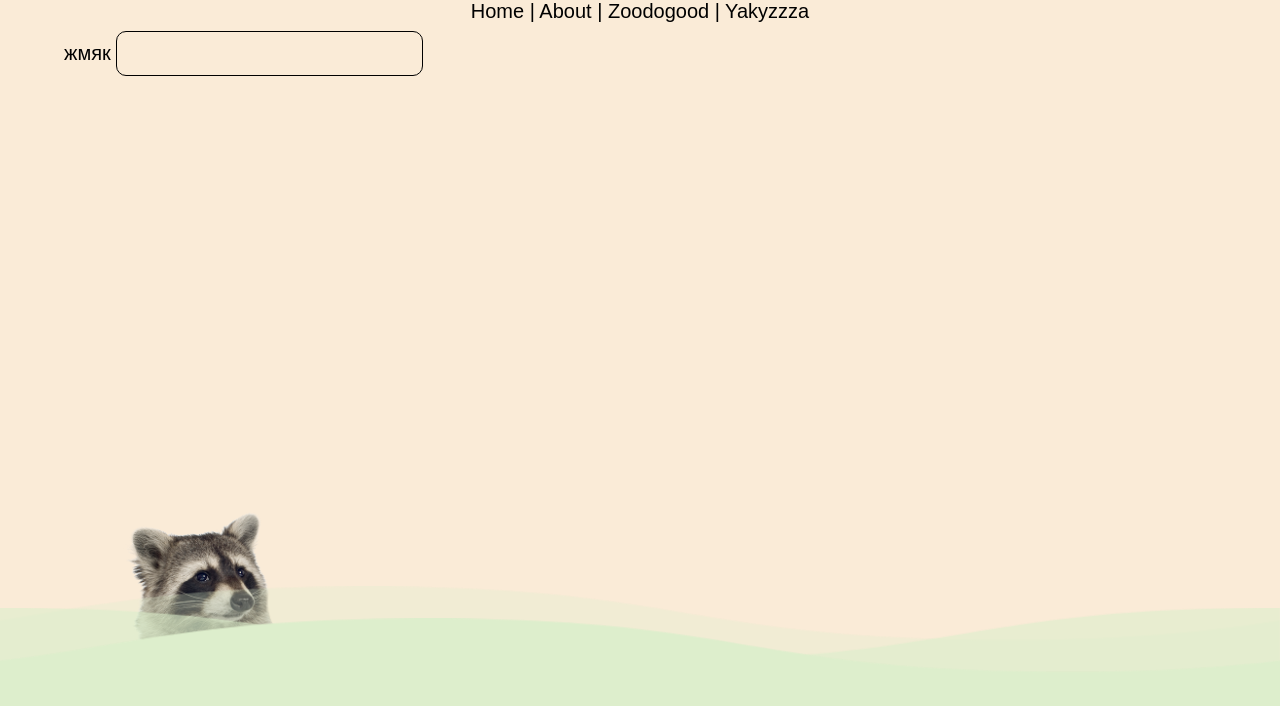
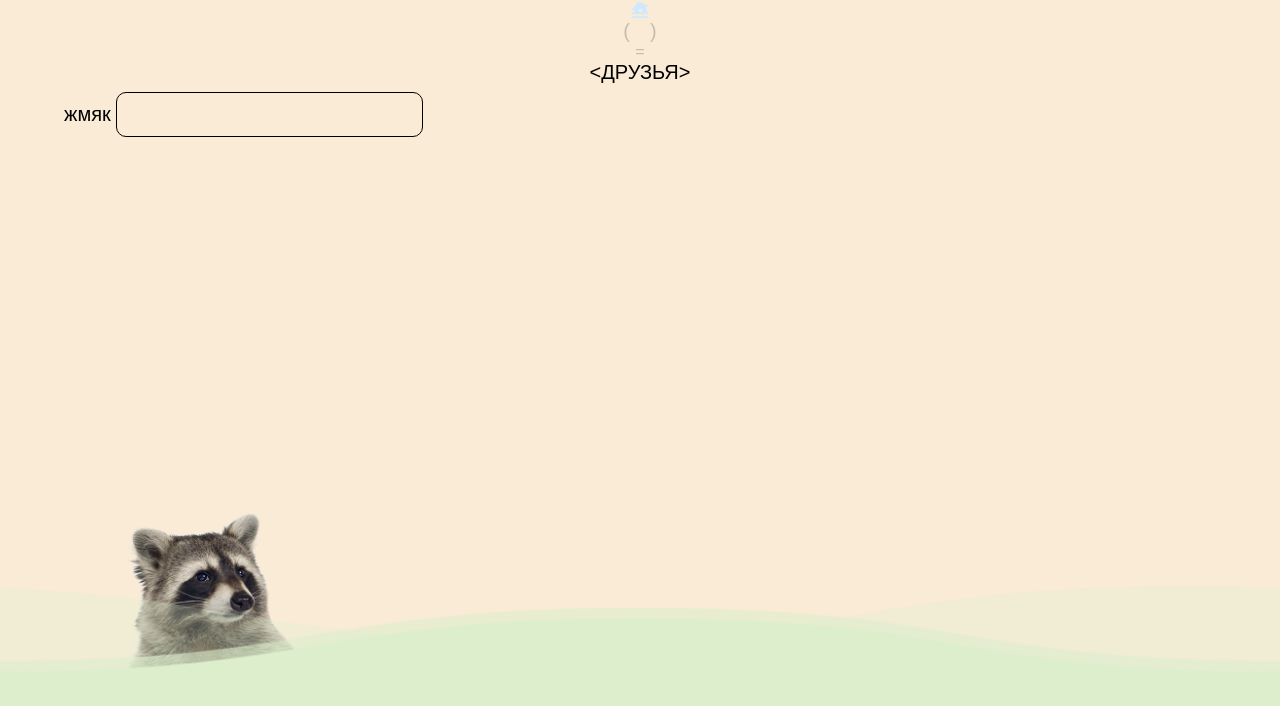
Before and after one commit to zoodogood/let-s-become-bee, a Vue app in the folder client/: page /zoodogood in a window 1280 px wide. Shown: the top 706 px of the page. Built offline with nearby package versions, Linux system fonts and the light colour scheme; the HTML template or start-up script is replaced by a standard one.

Commit message:
Working on a header part 1

```diff
--- a/client/src/components/layout/Header.vue
+++ b/client/src/components/layout/Header.vue
@@ -1,14 +1,89 @@
+<script setup lang = "ts">
+	import { routes } from '@/router';
+	import VIcon from '@/components/icons/Icon.vue';
+</script>
+
 <template>
 	<header>
-		<nav>
-			<router-link to="/">Home</router-link> |
-			<router-link to="/about">About</router-link> |
-			<router-link to="/zoodogood">Zoodogood</router-link> |
-			<router-link to="/yakyzzza">Yakyzzza</router-link>
+
+		<VIcon icon = "home" color = "var( --blue-accent )"/>
+  </header>
+
+  <nav class = "navigation-container" style = ";">
+			<li
+				class = "navigation-item"
+				v-for = "{path, name} in routes"
+			>
+				<router-link :to="path" class = "item-link">
+					<span class = "route-name">{{ name }}</span>
+				</router-link>
+			</li>
 		</nav>
-  </header>
+		<span style="font-size: 0.8em; opacity: 0.2;">=</span>
+		{{ `<ДРУЗЬЯ>` }}
 </template>
 
 <style scoped>
 
+	.navigation-container
+	{
+		display: flex;
+	}
+
+
+	.navigation-container::before
+	{
+		content: '(';
+		margin-right: 0.5em;
+		opacity: 0.2;
+	}
+
+	.navigation-container::after
+	{
+		content: ')';
+		margin-left: 0.5em;
+		opacity: 0.2;
+	}
+
+	.navigation-item:not(:last-child)::after
+	{
+		/* separator */
+		content: '=';
+		margin-inline: 0.5em;
+		opacity: 0.2;
+	}
+
+	.navigation-item
+	{
+		list-style: none;
+		position: relative;
+		display: inline-flex;
+		flex-grow: 1;
+		flex-shrink: 0;
+
+	}
+
+	.item-link
+	{
+		text-decoration: none;
+	}
+
+	.route-name
+	{
+		position: relative;
+		display: flex;
+		flex-direction: column;
+		align-items: center;
+	}
+
+
+	.route-name:hover::before
+	{
+		content: '(Нажми меня)';
+		position: absolute;
+		font-size: 0.4em;
+		bottom: -10px;
+		white-space: nowrap;
+	}
+
 </style>
```
